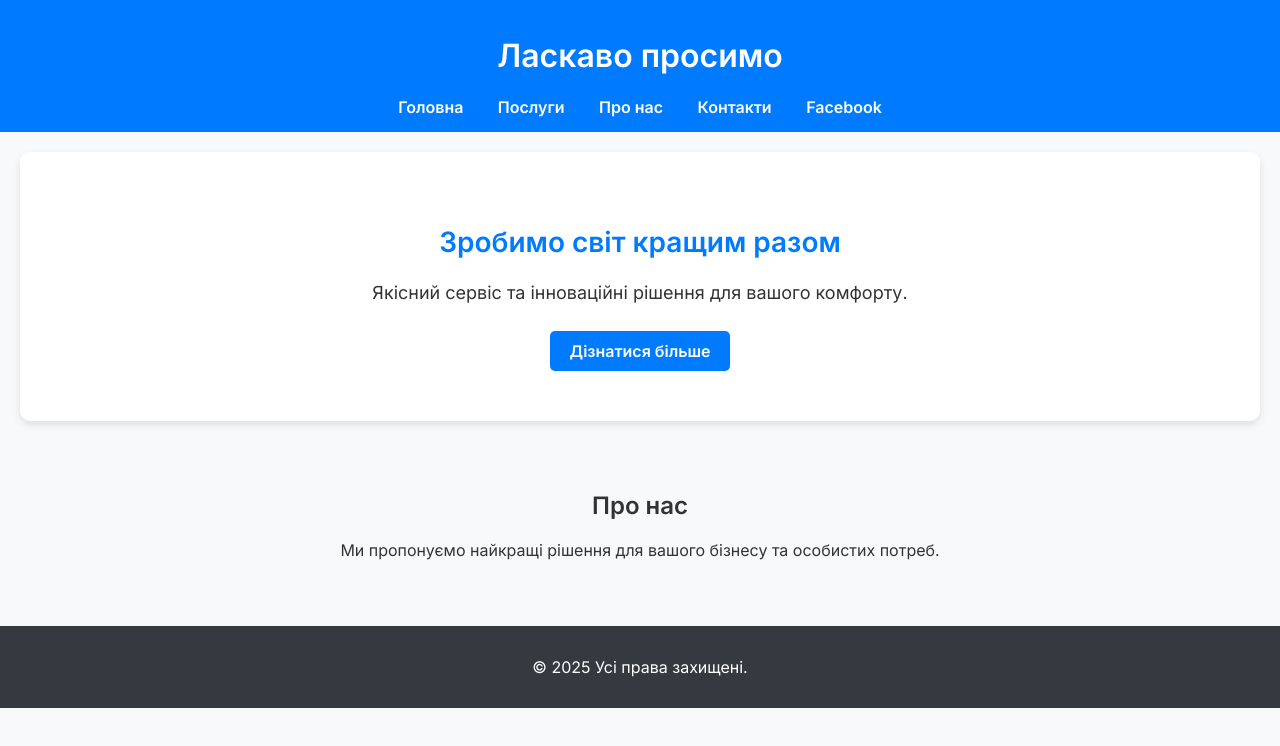
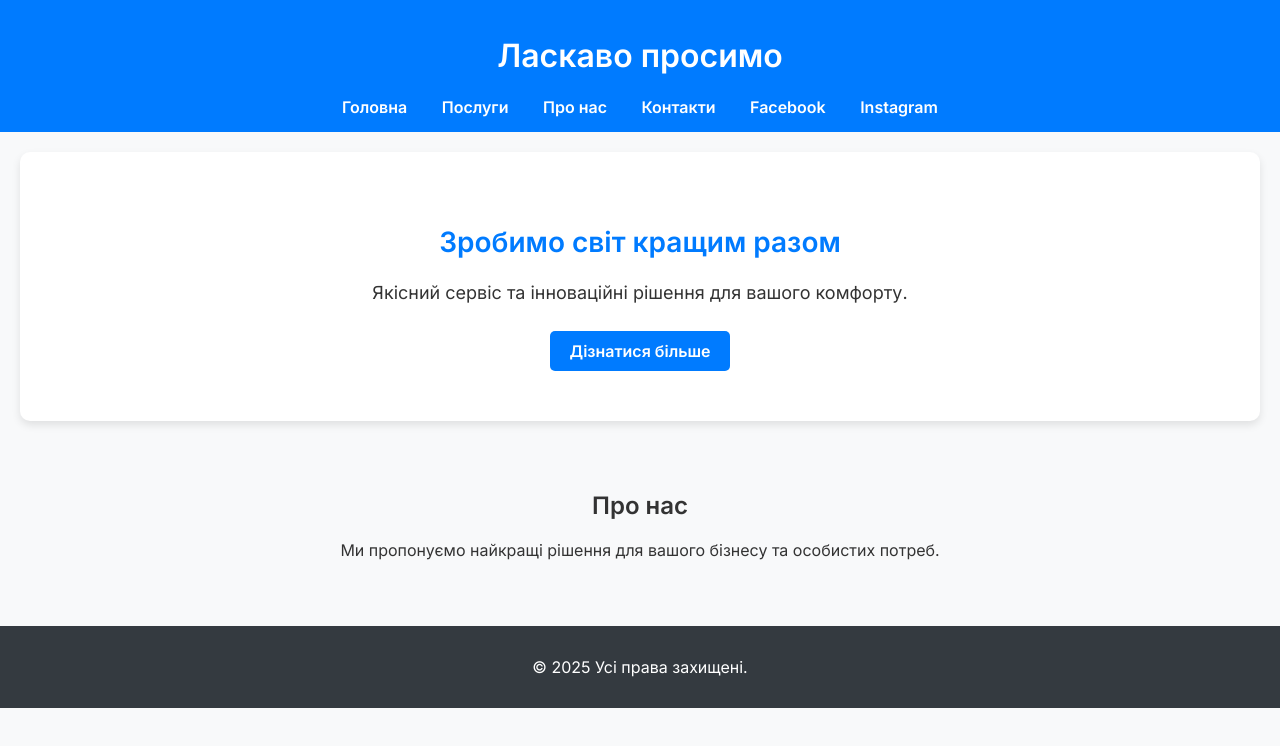
Before and after one commit to maksio77/lab1, a website: page index.html in a window 1280 px wide. Drawn offline with Linux system fonts and the light colour scheme.

Commit message:
edited index.html

```diff
--- a/index.html
+++ b/index.html
@@ -18,6 +18,7 @@
                 <li><a href="#">Про нас</a></li>
                 <li><a href="#">Контакти</a></li>
                 <li><a href="#">Facebook</a></li>
+                <li><a href="#">Instagram</a></li>
             </ul>
         </nav>
     </header>
```
